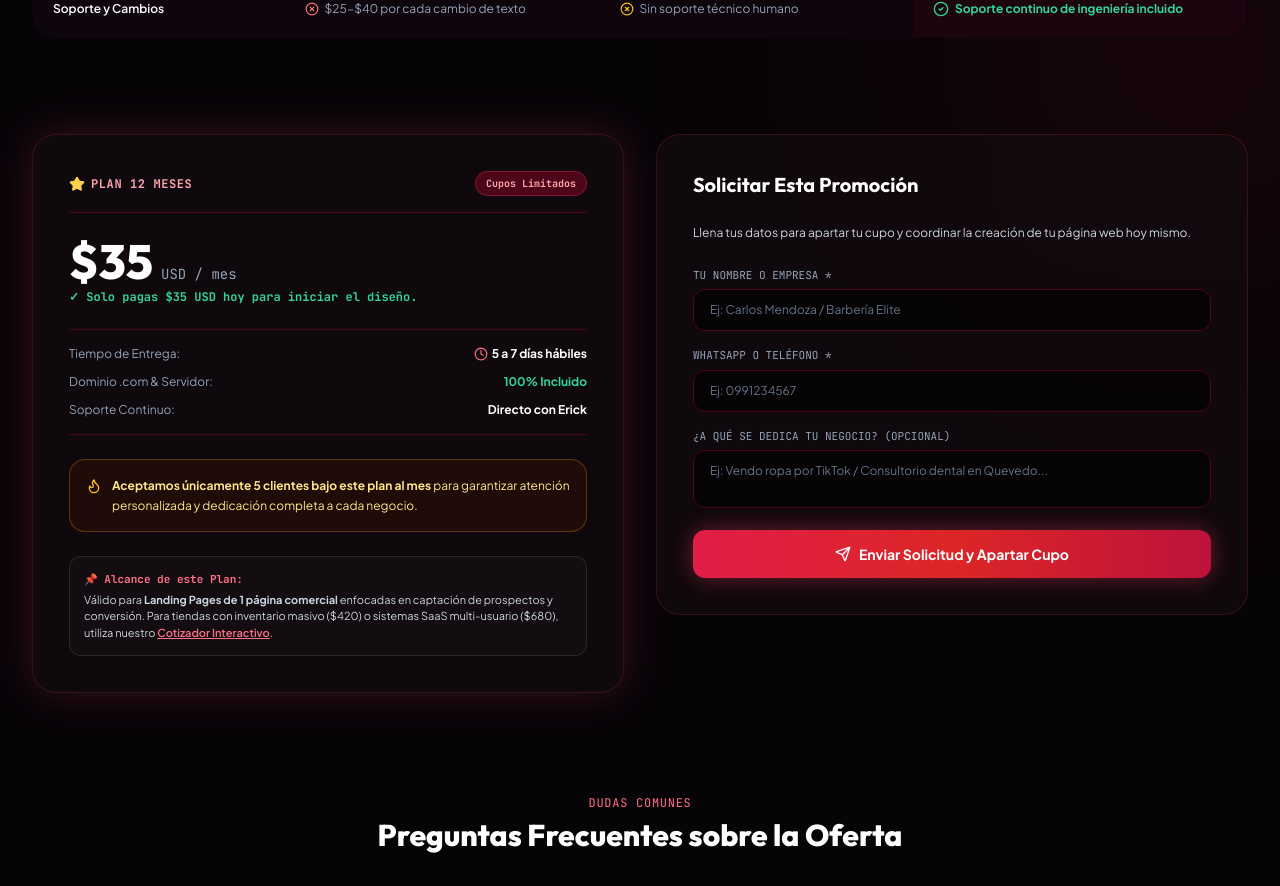
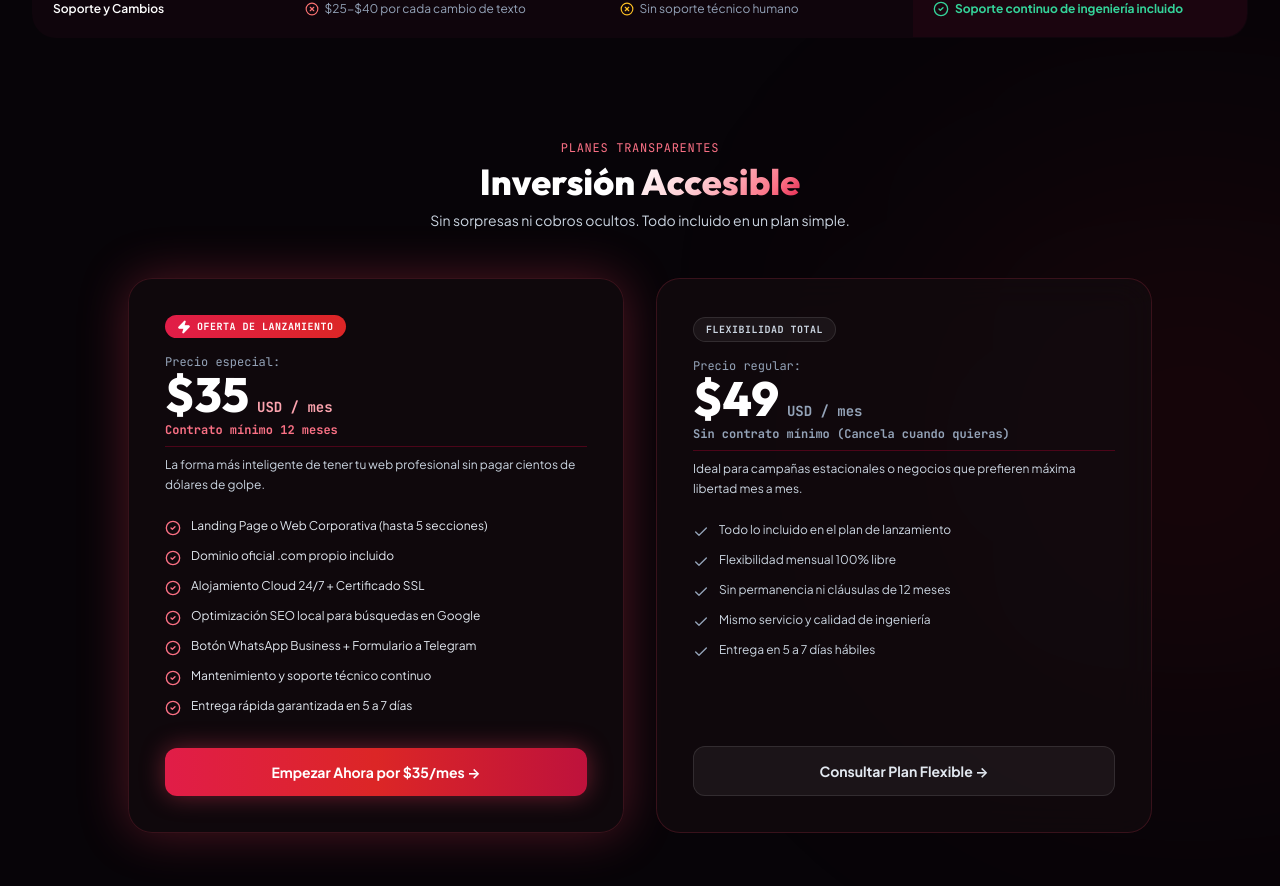
Before and after one commit to izerick/izerick-portfolio, a React (Vite) app: page /landing-page in a window 1280 px wide. Shown: the part 1911-2797 px from the top of the page. Built offline with nearby package versions, Linux system fonts and the light colour scheme.

Commit message:
feat: add 2-card Inversion Accesible comparison (12-month contract vs flexible monthly plan)

```diff
--- a/src/pages/LandingPageOffer.tsx
+++ b/src/pages/LandingPageOffer.tsx
@@ -323,14 +323,129 @@ export const LandingPageOffer: React.FC = () => {
           </div>
         </div>
 
-        {/* 4. INVESTMENT SUMMARY & DIRECT FORM */}
+        {/* 4. INVERSIÓN ACCESIBLE (Digital Space Inspired 2-Card Layout) */}
+        <div className="mb-24">
+          <div className="text-center max-w-2xl mx-auto mb-12">
+            <span className="mono-label text-rose-400">Planes Transparentes</span>
+            <h2 className="text-3xl sm:text-4xl font-extrabold text-white font-heading mt-1">
+              Inversión <span className="crimson-gradient-text">Accesible</span>
+            </h2>
+            <p className="text-xs sm:text-sm text-slate-300 mt-2">
+              Sin sorpresas ni cobros ocultos. Todo incluido en un plan simple.
+            </p>
+          </div>
+
+          <div className="grid grid-cols-1 md:grid-cols-2 gap-8 max-w-5xl mx-auto items-stretch">
+
+            {/* Card 1: Oferta de Lanzamiento (12 Meses) */}
+            <div className="tech-card rounded-3xl p-7 sm:p-9 bg-gradient-to-b from-[#190914] to-[#0f050b] border-2 border-rose-500/70 shadow-[0_0_50px_rgba(244,63,94,0.3)] relative flex flex-col justify-between text-left group">
+              <div>
+                <span className="inline-flex items-center gap-1.5 px-3 py-1 rounded-full bg-gradient-to-r from-rose-600 to-red-600 text-white text-[10px] font-mono font-bold uppercase tracking-wider mb-4 shadow-sm">
+                  <Zap className="w-3.5 h-3.5 fill-white" /> Oferta de Lanzamiento
+                </span>
+
+                <div className="mb-2">
+                  <span className="text-xs font-mono text-slate-400 block">Precio especial:</span>
+                  <div className="flex items-baseline gap-2">
+                    <span className="text-4xl sm:text-5xl font-black text-white font-heading">$35</span>
+                    <span className="text-sm font-mono text-rose-300 font-bold">USD / mes</span>
+                  </div>
+                  <span className="text-xs font-mono font-semibold text-rose-400 block mt-1">
+                    Contrato mínimo 12 meses
+                  </span>
+                </div>
+
+                <p className="text-xs text-slate-300 leading-relaxed mb-6 pt-2 border-t border-rose-950">
+                  La forma más inteligente de tener tu web profesional sin pagar cientos de dólares de golpe.
+                </p>
+
+                {/* Features */}
+                <div className="space-y-3 mb-8">
+                  {[
+                    'Landing Page o Web Corporativa (hasta 5 secciones)',
+                    'Dominio oficial .com propio incluido',
+                    'Alojamiento Cloud 24/7 + Certificado SSL',
+                    'Optimización SEO local para búsquedas en Google',
+                    'Botón WhatsApp Business + Formulario a Telegram',
+                    'Mantenimiento y soporte técnico continuo',
+                    'Entrega rápida garantizada en 5 a 7 días'
+                  ].map((feat, idx) => (
+                    <div key={idx} className="flex items-start gap-2.5 text-xs text-slate-200">
+                      <CheckCircle2 className="w-4 h-4 text-rose-400 shrink-0 mt-0.5" />
+                      <span>{feat}</span>
+                    </div>
+                  ))}
+                </div>
+              </div>
+
+              <a
+                href="#formulario-oferta"
+                className="w-full py-3.5 px-4 rounded-xl bg-gradient-to-r from-rose-600 via-red-600 to-rose-700 hover:from-rose-500 hover:to-red-500 text-white font-bold text-xs sm:text-sm flex items-center justify-center gap-2 shadow-[0_0_25px_rgba(244,63,94,0.4)] transition-all"
+              >
+                <span>Empezar Ahora por $35/mes →</span>
+              </a>
+            </div>
+
+            {/* Card 2: Plan Regular (Sin Contrato Mínimo) */}
+            <div className="tech-card rounded-3xl p-7 sm:p-9 bg-[#11060e]/80 border border-rose-950/80 hover:border-rose-500/40 transition-all flex flex-col justify-between text-left">
+              <div>
+                <span className="inline-block px-3 py-1 rounded-full bg-white/5 border border-white/10 text-slate-300 text-[10px] font-mono font-bold uppercase tracking-wider mb-4">
+                  Flexibilidad Total
+                </span>
+
+                <div className="mb-2">
+                  <span className="text-xs font-mono text-slate-400 block">Precio regular:</span>
+                  <div className="flex items-baseline gap-2">
+                    <span className="text-4xl sm:text-5xl font-black text-white font-heading">$49</span>
+                    <span className="text-sm font-mono text-slate-400 font-bold">USD / mes</span>
+                  </div>
+                  <span className="text-xs font-mono font-semibold text-slate-400 block mt-1">
+                    Sin contrato mínimo (Cancela cuando quieras)
+                  </span>
+                </div>
+
+                <p className="text-xs text-slate-300 leading-relaxed mb-6 pt-2 border-t border-rose-950">
+                  Ideal para campañas estacionales o negocios que prefieren máxima libertad mes a mes.
+                </p>
+
+                {/* Features */}
+                <div className="space-y-3 mb-8">
+                  {[
+                    'Todo lo incluido en el plan de lanzamiento',
+                    'Flexibilidad mensual 100% libre',
+                    'Sin permanencia ni cláusulas de 12 meses',
+                    'Mismo servicio y calidad de ingeniería',
+                    'Entrega en 5 a 7 días hábiles'
+                  ].map((feat, idx) => (
+                    <div key={idx} className="flex items-start gap-2.5 text-xs text-slate-300">
+                      <Check className="w-4 h-4 text-slate-400 shrink-0 mt-0.5" />
+                      <span>{feat}</span>
+                    </div>
+                  ))}
+                </div>
+              </div>
+
+              <a
+                href={`https://wa.me/${PORTFOLIO_DATA.personalInfo.whatsappRaw}?text=${encodeURIComponent('Hola Erick, me gustaría consultar por el Plan Flexible sin contrato de $49/mes.')}`}
+                target="_blank"
+                rel="noopener noreferrer"
+                className="w-full py-3.5 px-4 rounded-xl bg-white/5 hover:bg-white/10 border border-white/10 text-slate-200 hover:text-white font-bold text-xs sm:text-sm flex items-center justify-center gap-2 transition-all"
+              >
+                <span>Consultar Plan Flexible →</span>
+              </a>
+            </div>
+
+          </div>
+        </div>
+
+        {/* 5. FORMULARIO DIRECTO CON SCOPE NOTE */}
         <div id="formulario-oferta" className="grid grid-cols-1 lg:grid-cols-12 gap-8 mb-24 items-start">
 
           {/* Left Column: Plan Specs & Urgency */}
           <div className="lg:col-span-6 tech-card rounded-3xl p-7 sm:p-9 bg-[#130710]/95 border-2 border-rose-500/50 space-y-6 text-left shadow-[0_0_40px_rgba(244,63,94,0.2)]">
             <div className="flex items-center justify-between border-b border-rose-950 pb-4">
               <span className="text-xs font-mono font-bold text-rose-300 uppercase tracking-wider flex items-center gap-1.5">
-                <Star className="w-4 h-4 text-amber-300 fill-amber-300" /> PLAN 12 MESES
+                <Star className="w-4 h-4 text-amber-300 fill-amber-300" /> RESUMEN DEL SERVICIO
               </span>
               <span className="text-[10px] font-mono px-2.5 py-1 rounded-full bg-rose-950 text-rose-300 border border-rose-500/30 font-bold">
                 Cupos Limitados
@@ -343,7 +458,7 @@ export const LandingPageOffer: React.FC = () => {
                 <span className="text-sm font-mono text-slate-400">USD / mes</span>
               </div>
               <p className="text-xs text-emerald-400 font-mono font-semibold mt-1">
-                ✓ Solo pagas $35 USD hoy para iniciar el diseño.
+                ✓ Solo pagas $35 USD hoy para iniciar el diseño de tu web.
               </p>
             </div>
 
@@ -376,7 +491,7 @@ export const LandingPageOffer: React.FC = () => {
             <div className="p-3.5 rounded-xl bg-white/[0.02] border border-white/10 text-[11px] text-slate-300 space-y-1">
               <span className="text-rose-400 font-bold font-mono block">📌 Alcance de este Plan:</span>
               <p>
-                Válido para <strong>Landing Pages de 1 página comercial</strong> enfocadas en captación de prospectos y conversión. Para tiendas con inventario masivo ($420) o sistemas SaaS multi-usuario ($680), utiliza nuestro <Link to="/cotizar" className="text-rose-400 underline hover:text-white font-semibold">Cotizador Interactivo</Link>.
+                Válido para <strong>Landing Pages y Sitios Web Corporativos de hasta 5 secciones</strong> con enfoque en conversión. Para tiendas con inventario masivo ($420) o sistemas SaaS multi-usuario ($680), utiliza nuestro <Link to="/cotizar" className="text-rose-400 underline hover:text-white font-semibold">Cotizador Interactivo</Link>.
               </p>
             </div>
           </div>
```
